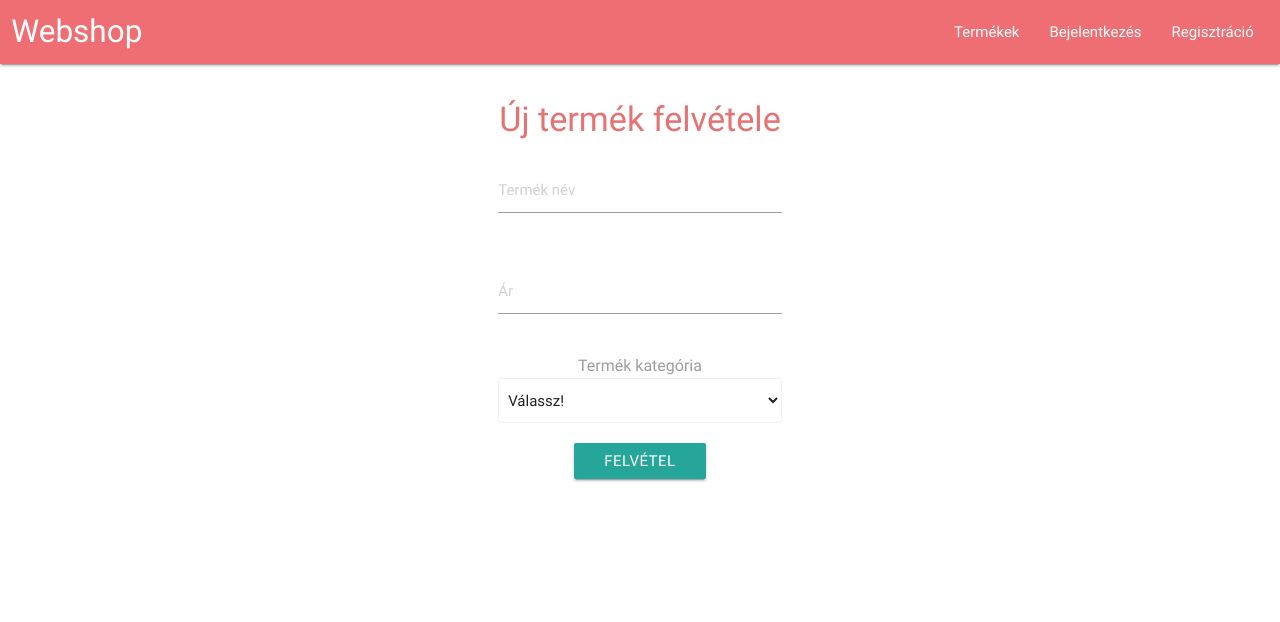
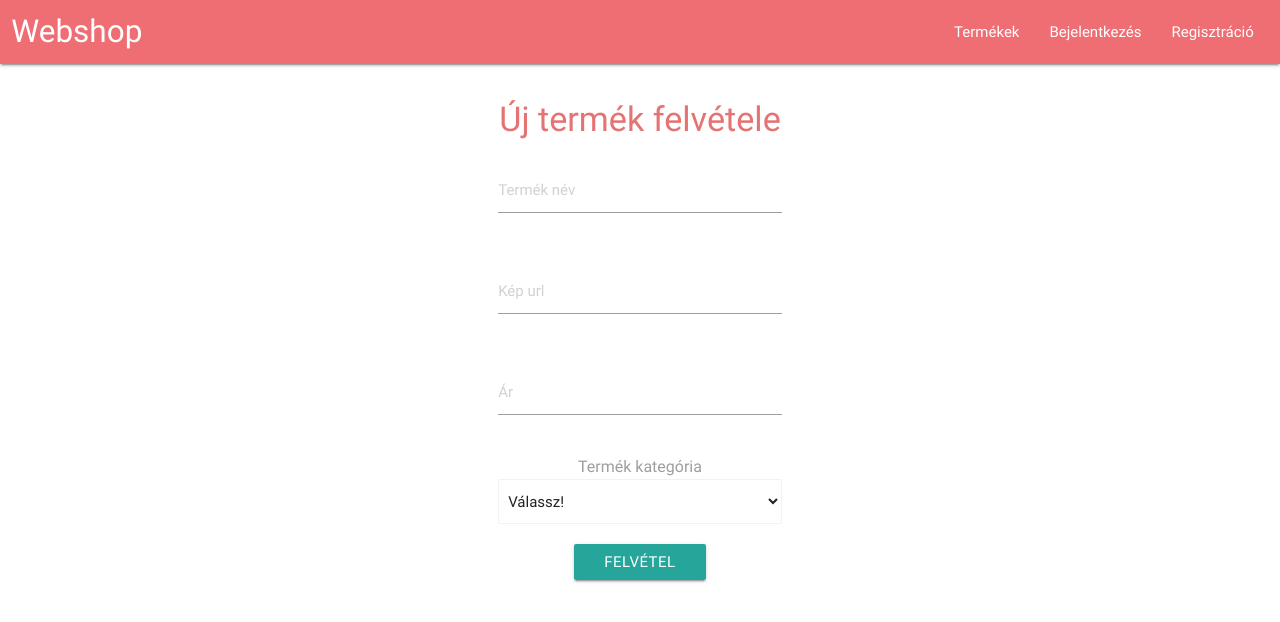
Before and after one commit to mfridaa/alkfejl, an Angular app in the folder frontend/: page /newproduct in a window 1280 px wide. Shown: the top 622 px of the page. Built offline with nearby package versions, Linux system fonts and the light colour scheme; no server answers.

Commit message:
new product picture fix

```diff
--- a/frontend/src/app/components/new-product-view/new-product-view.component.html
+++ b/frontend/src/app/components/new-product-view/new-product-view.component.html
@@ -6,6 +6,11 @@
           <input #name type="text" [ngClass]="error ? 'error' : ''" placeholder="Termék név">
         </div>
       </div>
+      <div class="row">
+          <div class="input-field col s12">
+            <input #picture type="text" [ngClass]="error ? 'error' : ''" placeholder="Kép url">
+          </div>
+        </div>
       <div class="row">
         <div class="input-field col s12">
           <input #price type="number" [ngClass]="error ? 'error' : ''" placeholder="Ár">
@@ -27,7 +32,7 @@
       <div class="row">
         <div class="col s12 center">
           <input type="button" value="Felvétel" class="btn"
-                 (click)="tryAddProduct(name.value, price.value, category.value)">
+                 (click)="tryAddProduct(name.value, picture.value, price.value, category.value)">
         </div>
       </div>
     </form>
--- a/frontend/src/app/components/new-product-view/new-product-view.component.ts
+++ b/frontend/src/app/components/new-product-view/new-product-view.component.ts
@@ -18,8 +18,8 @@ export class NewProductViewComponent implements OnInit {
   ngOnInit() {
   }
 
-  private tryAddProduct(name: string, price: number, category:number): void {
-    this.productService.newProduct(name, price, category).subscribe((product) => {
+  private tryAddProduct(name: string, picture: string, price: number, category:number): void {
+    this.productService.newProduct(name, picture, price, category).subscribe((product) => {
     });
   }
 }
--- a/frontend/src/app/services/product.service.ts
+++ b/frontend/src/app/services/product.service.ts
@@ -54,9 +54,10 @@ export class ProductService {
     this.addProductsById(product);
   }
 
-  public newProduct(name: string, price: number, category: number): Observable<Product> {
+  public newProduct(name: string, picture: string, price: number, category: number): Observable<Product> {
     return this.http.post(ProductService.api + '/newProduct/' + category, {
       name,
+      picture,
       price
     }) as Observable<Product>;
 
```
